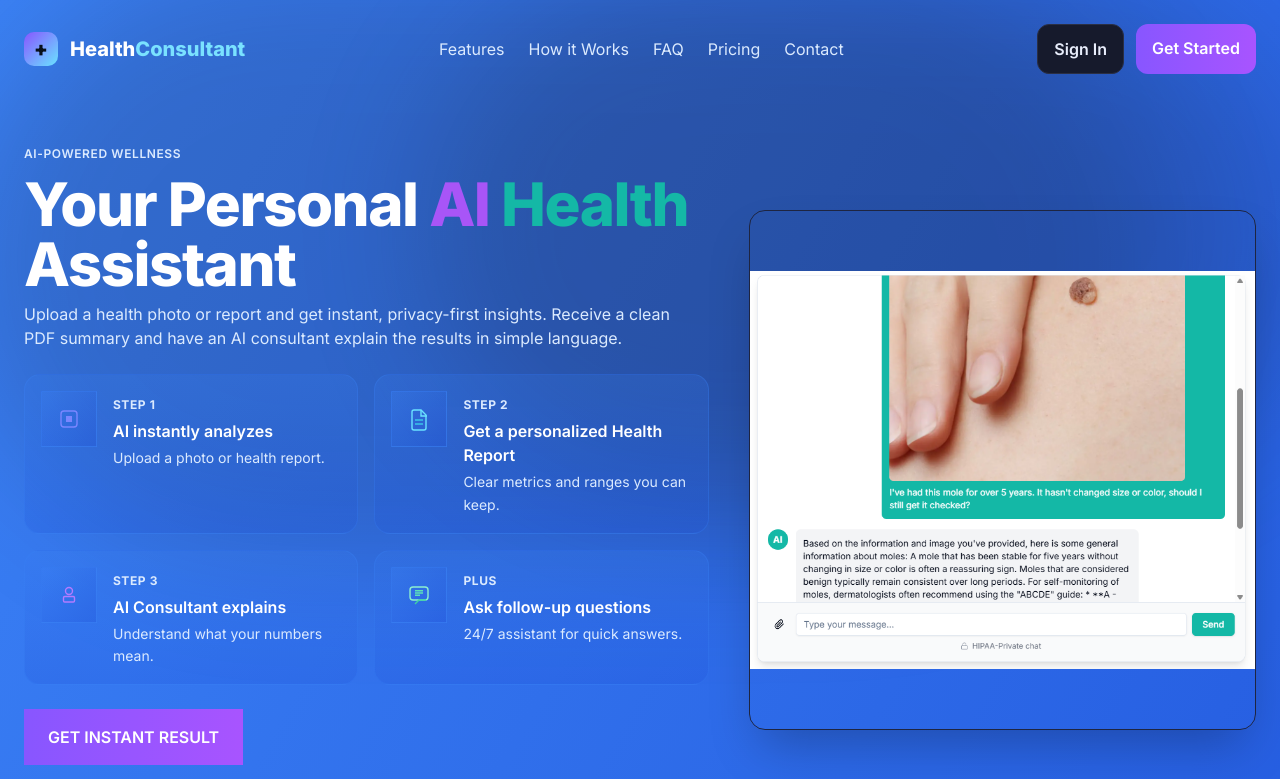
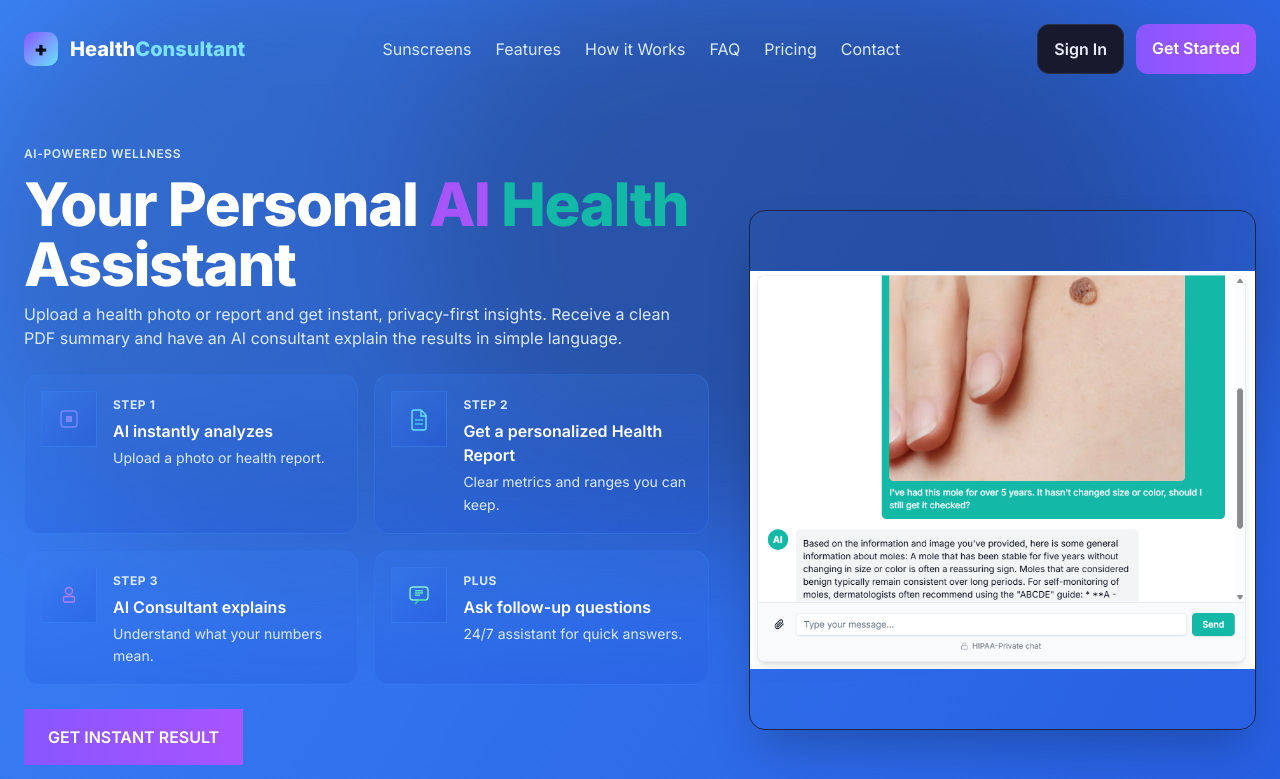
Before and after one commit to hifarrer/AiDoctorGemini, a Next.js app: page / in a window 1280 px wide. Shown: the top 779 px of the page. Built offline with nearby package versions, Linux system fonts and the light colour scheme; no server answers; the database is empty.

Commit message:
sunscreens link

```diff
--- a/app/page.tsx
+++ b/app/page.tsx
@@ -248,6 +248,7 @@ export default function LandingPage() {
           </Link>
 
           <div className={`hidden sm:flex gap-6 ${bgClasses.textSecondary}`}>
+            <a href="https://sunscreens.store/" target="_blank" rel="noopener noreferrer" className={`hover:${bgClasses.text} transition-colors`}>Sunscreens</a>
             <a href="#features" className={`hover:${bgClasses.text} transition-colors`}>Features</a>
             <a href="#how-it-works" className={`hover:${bgClasses.text} transition-colors`}>How it Works</a>
             <a href="#faq" className={`hover:${bgClasses.text} transition-colors`}>FAQ</a>
@@ -283,6 +284,7 @@ export default function LandingPage() {
         {/* Mobile menu */}
         {isMenuOpen && (
           <div className="sm:hidden absolute right-6 top-16 z-20 bg-[#0f1325] border border-[#1e2541] rounded-xl p-2 min-w-[200px]">
+            <a href="https://sunscreens.store/" target="_blank" rel="noopener noreferrer" className="block w-full px-3 py-2 rounded-lg text-[#c9d2e2] hover:bg-[#1e2541] hover:text-white" onClick={() => setIsMenuOpen(false)}>Sunscreens</a>
             <a href="#features" className="block w-full px-3 py-2 rounded-lg text-[#c9d2e2] hover:bg-[#1e2541] hover:text-white" onClick={() => setIsMenuOpen(false)}>Features</a>
             <a href="#how-it-works" className="block w-full px-3 py-2 rounded-lg text-[#c9d2e2] hover:bg-[#1e2541] hover:text-white" onClick={() => setIsMenuOpen(false)}>How it Works</a>
             <a href="#faq" className="block w-full px-3 py-2 rounded-lg text-[#c9d2e2] hover:bg-[#1e2541] hover:text-white" onClick={() => setIsMenuOpen(false)}>FAQ</a>
```
